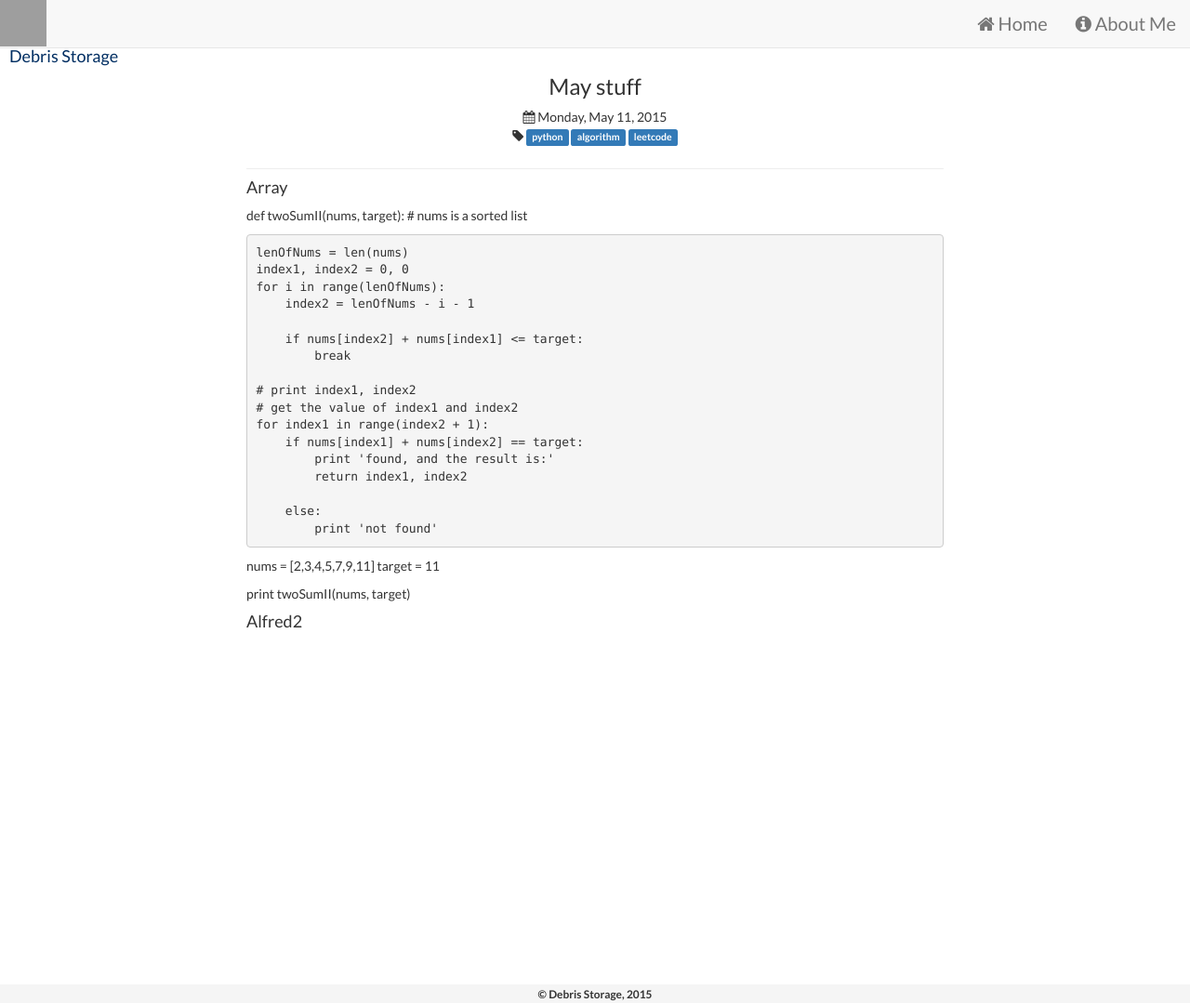
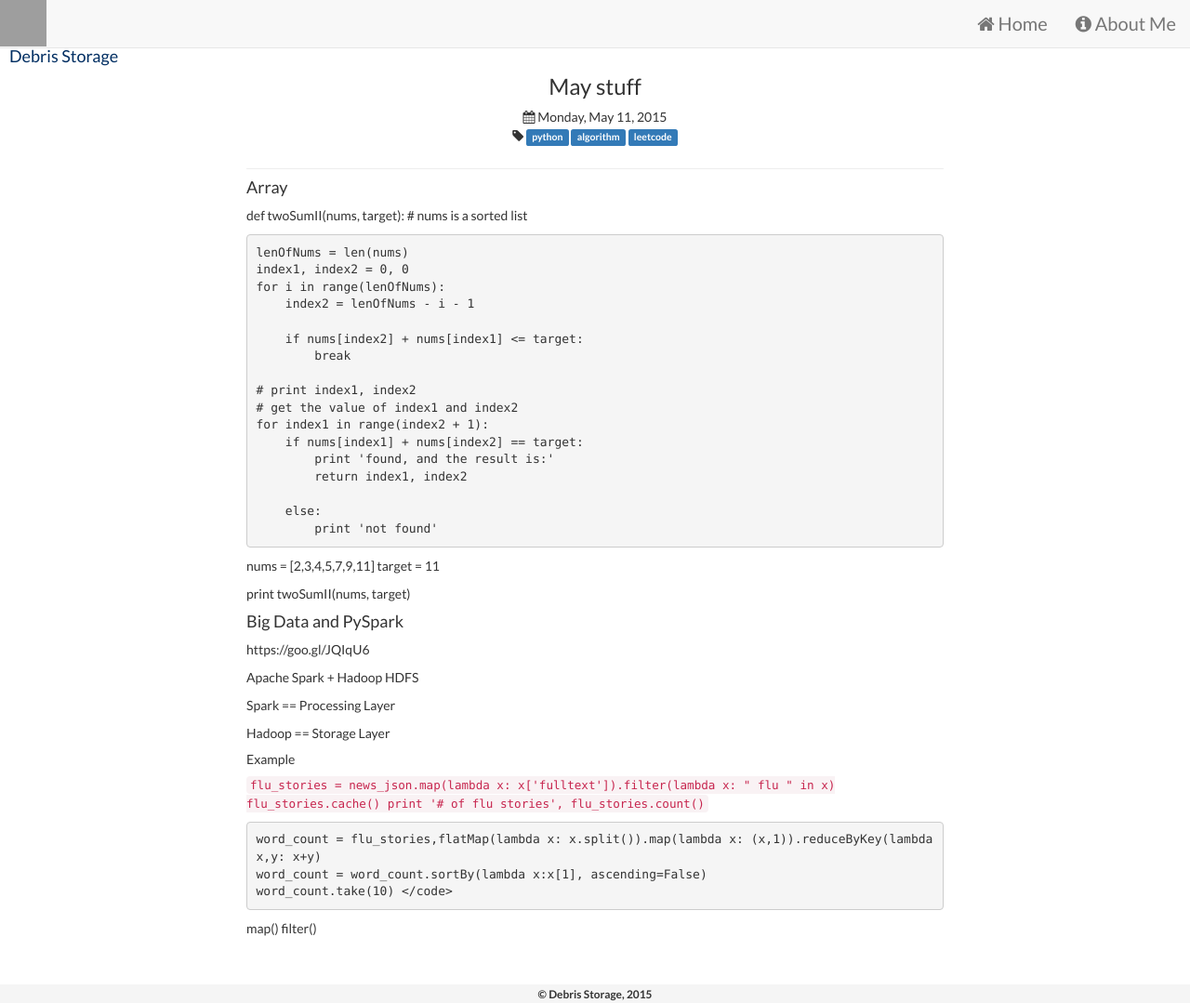
Before and after one commit to mzdu/mzdu.github.io, a Jekyll site: the page built from _posts/2015-05-11-may-stuff.markdown, in a window 1280 px wide and 1079 px high. Shown: the whole window at 93% size. Built offline with Jekyll 4.4.1, drawn with Linux system fonts in a browser that asks for light colours; nearby versions of some CDN libraries; Markdown is read by kramdown in place of the engine named in the settings; grey boxes are pictures that could not be loaded.

Commit message:
added new post

```diff
--- a/_posts/2015-05-11-may-stuff.markdown
+++ b/_posts/2015-05-11-may-stuff.markdown
@@ -33,4 +33,27 @@ target = 11
 
 print twoSumII(nums, target)
 
-#### Alfred2
+#### Big Data and PySpark
+
+https://goo.gl/JQIqU6
+
+Apache Spark + Hadoop HDFS
+
+Spark == Processing Layer
+
+Hadoop == Storage Layer
+
+##### Example
+<code>
+	flu_stories = news_json.map(lambda x: x['fulltext']).filter(lambda x: " flu " in x)
+	flu_stories.cache()
+	print '# of flu stories', flu_stories.count()
+
+
+	word_count = flu_stories,flatMap(lambda x: x.split()).map(lambda x: (x,1)).reduceByKey(lambda x,y: x+y)
+	word_count = word_count.sortBy(lambda x:x[1], ascending=False)
+	word_count.take(10)
+</code>
+
+map()
+filter()
```
Also changed, not shown: _posts/2015-05-17-tech-incubator-meet.markdown (added, +9 -0 lines).
